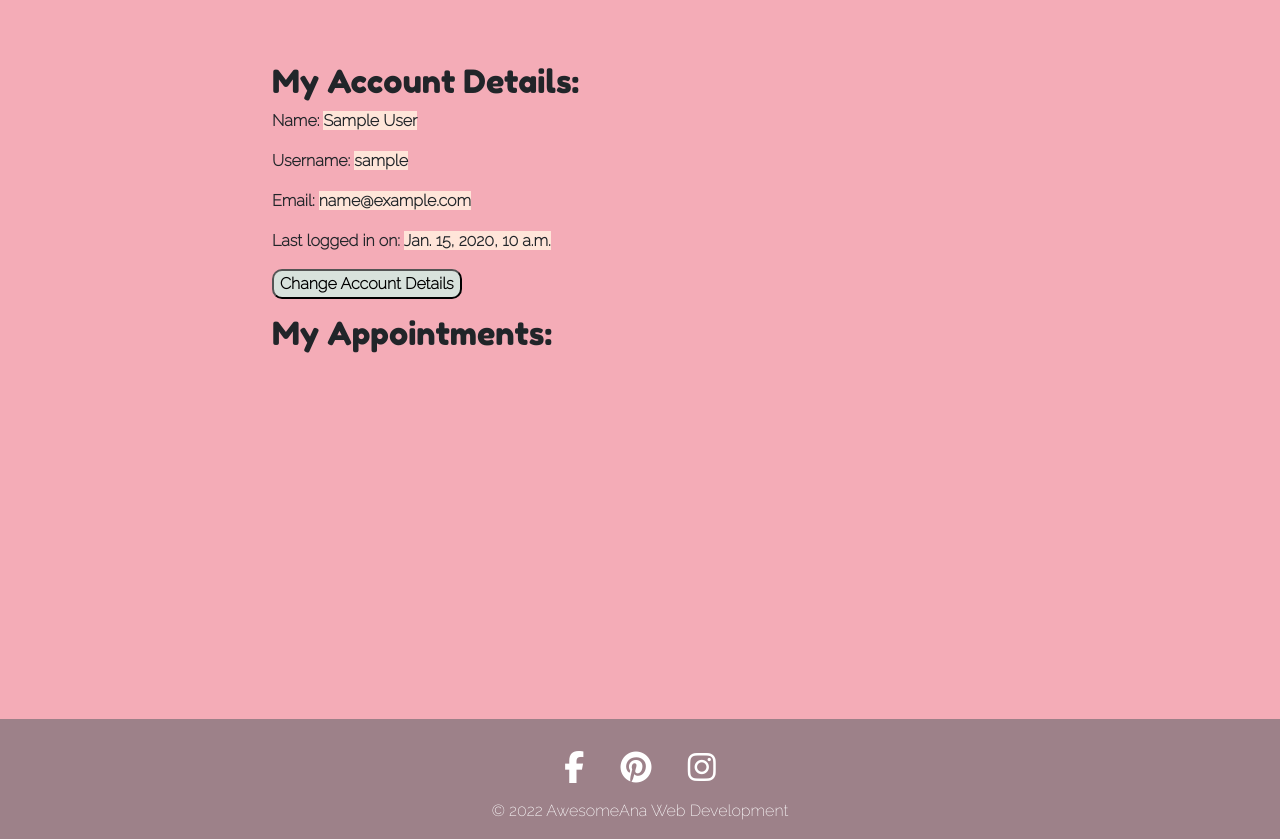
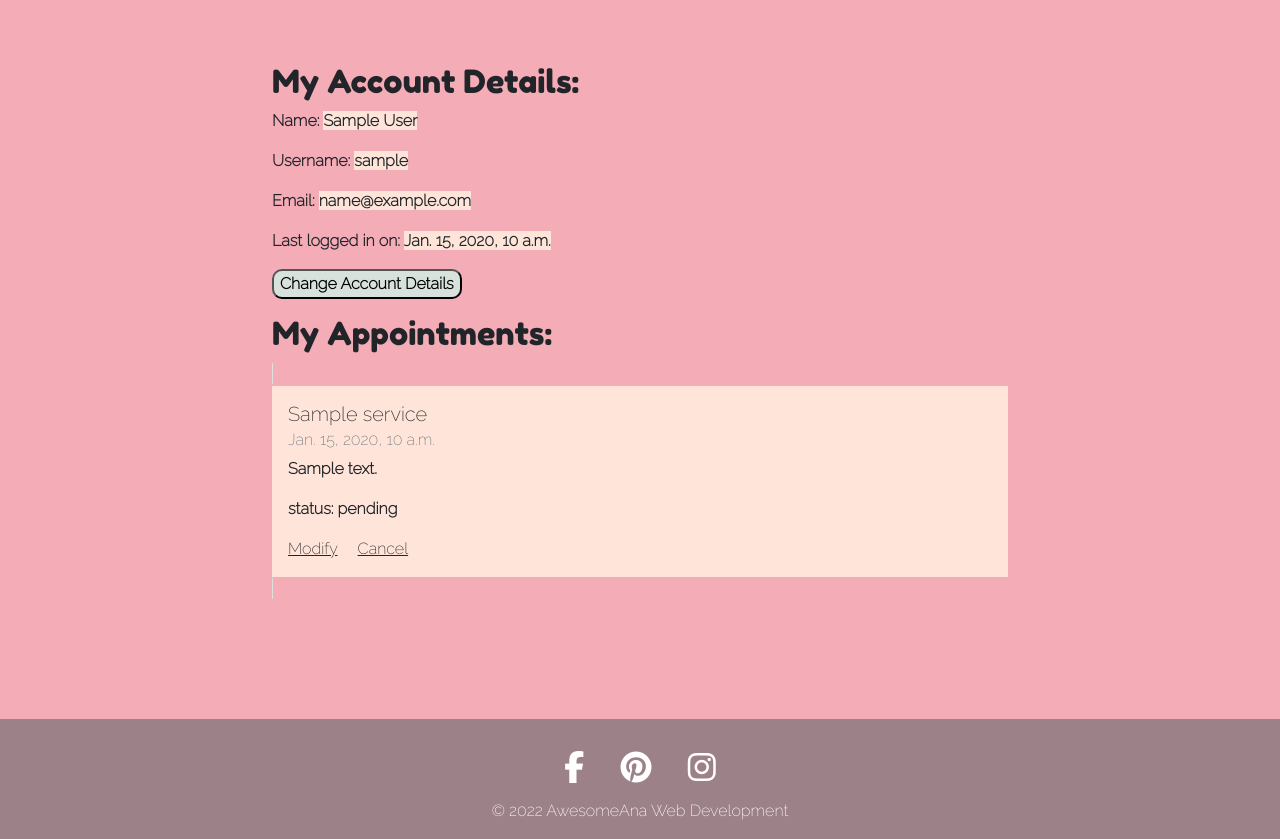
Before and after one commit to anabramos/getnailedwithdany, a Django app: page /my-account in a window 1280 px wide. Shown: the part 308-1147 px from the top of the page. Run offline with Django 3.2, Linux system fonts and the light colour scheme; a user stored in the database is signed in; tables that the repository leaves empty hold one stand-in row (values such as "Sample post"); some libraries are stand-ins or nearby versions.

Commit message:
Display user appointments on my account template

```diff
--- a/static/css/style.css
+++ b/static/css/style.css
@@ -28,8 +28,9 @@ i:hover {
     color:#F4ACB7;
 }
 
+    /* This pushes the footer down in html documents with little code*/
 .height-90vh {
-    /* This pushes the footer down in html documents with little code*/
+
     min-height: 90vh;
 }
 
@@ -85,6 +86,12 @@ button {
     border-radius: 10px;
 }
 
+/* Appointment Cards */
+
+.card {
+    display: inline;
+}
+
 
 /* For screen sizes from 905px wide or smaller*/
 @media screen and (max-width: 905px){
--- a/templates/my-account.html
+++ b/templates/my-account.html
@@ -4,7 +4,7 @@
 
 {% block content %}
 
-    <!-- My Account -->
+    <!-- My Account Details -->
     <div class="container">
         <div class="row">
             <div class="col-md-8 mt-3 offset-md-2">
@@ -18,7 +18,20 @@
         </div>
         <div class="row">
             <div class="col-md-8 mt-3 offset-md-2">
+                <!-- My Appointment Details -->
                 <h2>My Appointments:</h2>
+                {% for appointment in my_appointments %}
+                    <div class="card"                                     >
+                        <div class=" fade-yellow card-body">
+                            <h5 class="card-title">{{ appointment.service }}</h5>
+                            <h6 class="card-subtitle mb-2 text-muted">{{ appointment.timestamp }}</h6>
+                            <p class="card-text">{{ appointment.service.service_description }}</p>
+                            <p class="card-text">status: {{ appointment.status }}</p>
+                            <a href="#" class="card-link"><u>Modify</u></a>
+                            <a href="#" class="card-link"><u>Cancel</u></a>
+                        </div>
+                    </div>
+                {% endfor %}
             </div>
         </div>
     </div>
```
